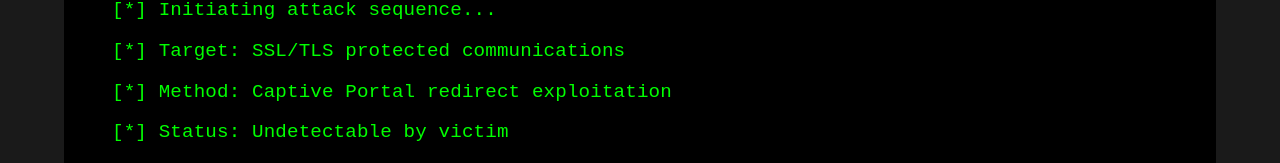
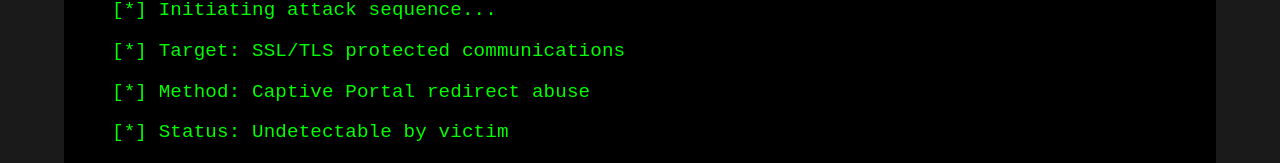
Before and after one commit to man-in-the-portal/man-in-the-portal.github.io, a React (Create React App) app in the folder app/: page / in a window 1280 px wide. Shown: the part 358-521 px from the top of the page. Built offline with nearby package versions, Linux system fonts and the light colour scheme.

Commit message:
commit all changes

```diff
--- a/app/src/App.tsx
+++ b/app/src/App.tsx
@@ -278,7 +278,7 @@ function TerminalDisplay() {
       >
         <div>[*] Initiating attack sequence...</div>
         <div>[*] Target: SSL/TLS protected communications</div>
-        <div>[*] Method: Captive Portal redirect exploitation</div>
+        <div>[*] Method: Captive Portal redirect abuse</div>
         <div>[*] Status: Undetectable by victim</div>
         <div style={{ color: "#00ff00" }}>[+] Attack ready to deploy</div>
       </Box>
```
Also changed, not shown: 5 other files (tests, documents, lock files or other folders).
